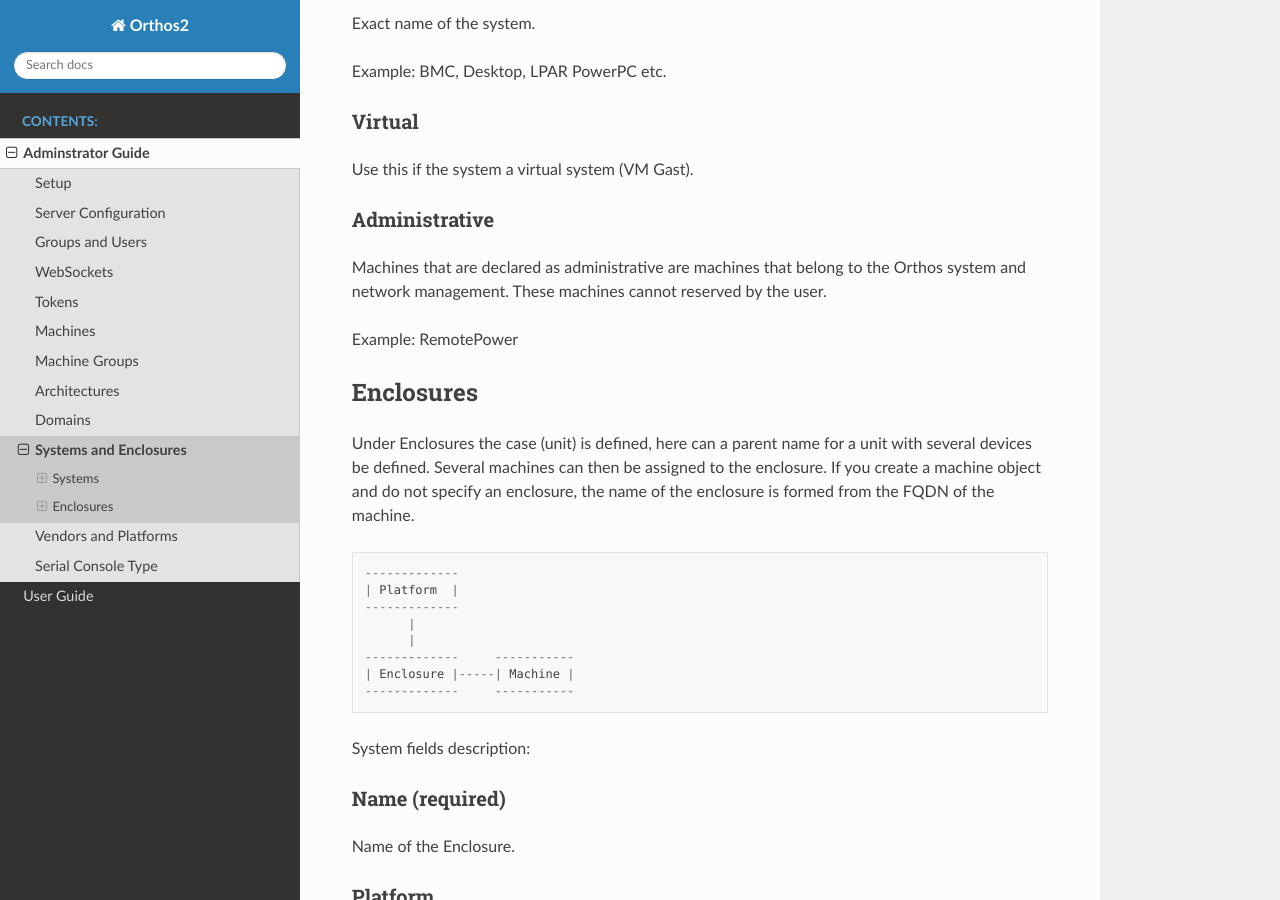
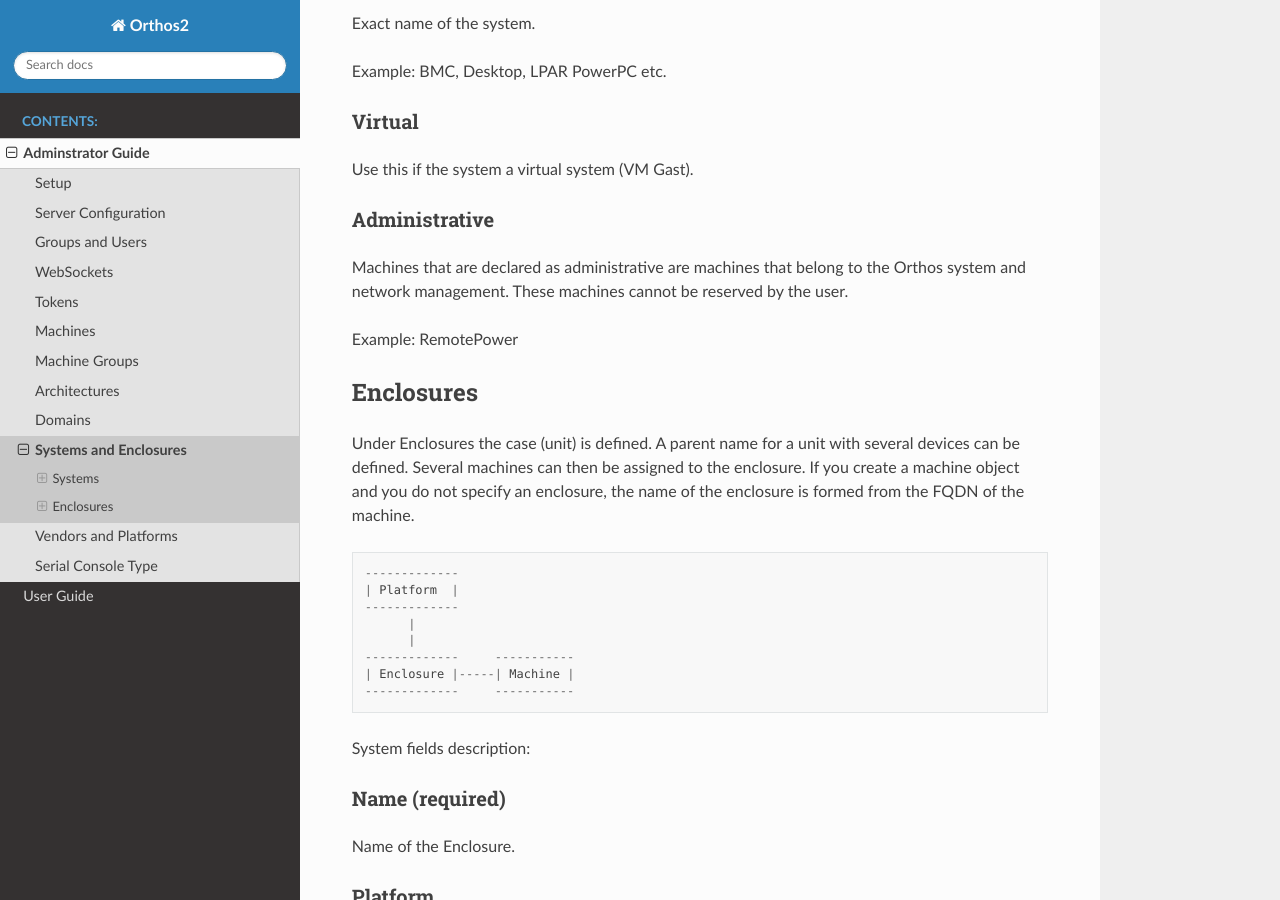
Before and after one commit to openSUSE/orthos2, a Sphinx documentation site: the page built from docs/adminguide/systems_and_enclosures.rst, in a window 1280 px wide and 900 px high, scrolled down 558 px. Built offline with Sphinx 7.4.7 and the Read the Docs theme 2.0.0, drawn with Linux system fonts in a browser that asks for light colours.

Commit message:
Update systems_and_enclosures.rst

```diff
--- a/docs/adminguide/systems_and_enclosures.rst
+++ b/docs/adminguide/systems_and_enclosures.rst
@@ -35,14 +35,14 @@
 Administrative
 ==============
 
-Machines that are declared as administrative are machines that belong to the Orthos system and network management. These machines cannot reserved by the user.
+Machines that are declared as administrative are machines that belong to the Orthos system and network management. These machines cannot be reserved by the user.
 
 Example: RemotePower
 
 Enclosures
 ##########
 
-Under Enclosures the case (unit) is defined, here can a parent name for a unit with several devices be defined. Several machines can then be assigned to the enclosure. If you create a machine object and do not specify an enclosure, the name of the enclosure is formed from the FQDN of the machine.
+Under Enclosures the case (unit) is defined. A parent name for a unit with several devices can be defined. Several machines can then be assigned to the enclosure. If you create a machine object and you do not specify an enclosure, the name of the enclosure is formed from the FQDN of the machine.
 
 .. code-block::
 
```
